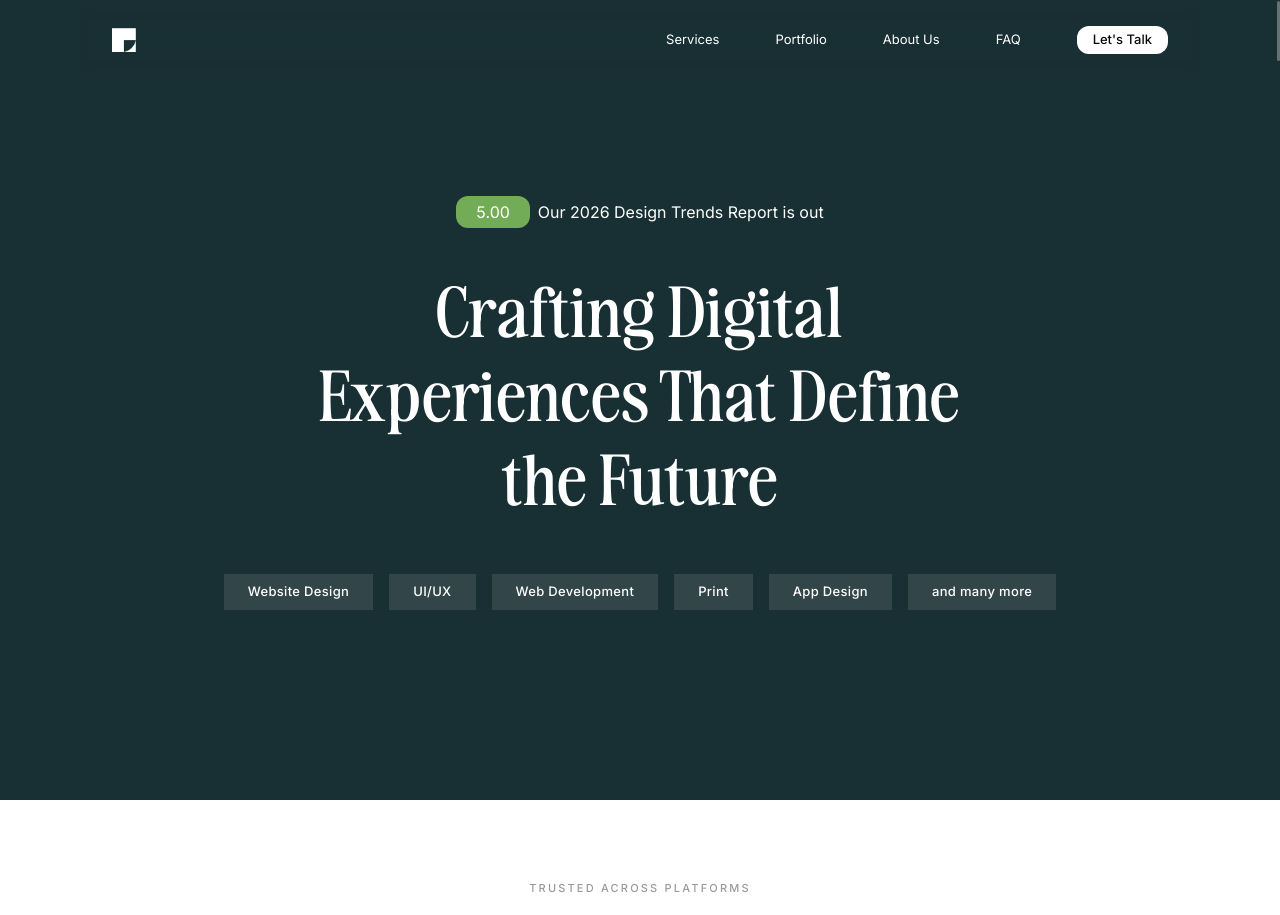
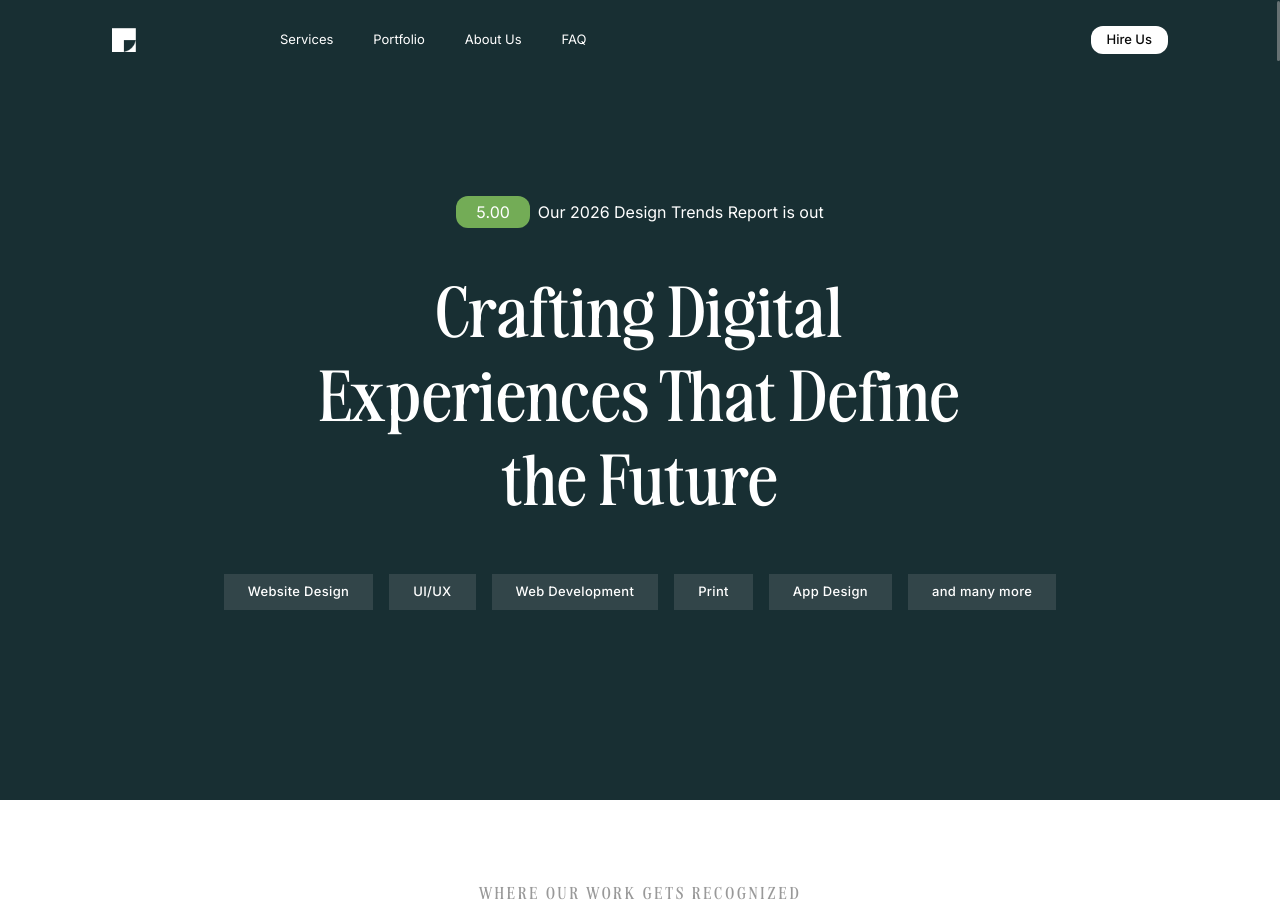
Before and after one commit to Neaz-mq/prographr-agency, a React (Vite) app: page / in a window 1280 px wide. Shown: the top 915 px of the page. Built offline with nearby package versions, Linux system fonts and the light colour scheme.

Commit message:
updated navbar

```diff
--- a/src/components/Navbar.jsx
+++ b/src/components/Navbar.jsx
@@ -3,10 +3,10 @@ import { Link, useNavigate, useLocation } from "react-router-dom";
 import { motion, AnimatePresence } from "framer-motion";
 
 const navLinks = [
-  { label: "Services",  sectionId: "hero"      },
-  { label: "Portfolio", sectionId: "portfolio"  },
-  { label: "About Us",  sectionId: "about"      },
-  { label: "FAQ",       sectionId: "faq"        },
+  { label: "Services", sectionId: "hero" },
+  { label: "Portfolio", sectionId: "portfolio" },
+  { label: "About Us", sectionId: "about" },
+  { label: "FAQ", sectionId: "faq" },
 ];
 
 function lenisScrollTo(sectionId) {
@@ -20,16 +20,18 @@ function lenisScrollTo(sectionId) {
 }
 
 export default function Navbar() {
-  const [scrolled, setScrolled]     = useState(false);
+  const [scrolled, setScrolled] = useState(false);
   const [mobileOpen, setMobileOpen] = useState(false);
   const [activeSection, setActiveSection] = useState("");
 
-  const navigate  = useNavigate();
-  const location  = useLocation();
+  const navigate = useNavigate();
+  const location = useLocation();
 
   useEffect(() => {
     document.body.style.overflow = mobileOpen ? "hidden" : "";
-    return () => { document.body.style.overflow = ""; };
+    return () => {
+      document.body.style.overflow = "";
+    };
   }, [mobileOpen]);
 
   useEffect(() => {
@@ -44,8 +46,10 @@ export default function Navbar() {
       const el = document.getElementById(sectionId);
       if (!el) return null;
       const obs = new IntersectionObserver(
-        ([entry]) => { if (entry.isIntersecting) setActiveSection(sectionId); },
-        { rootMargin: "-40% 0px -55% 0px" }
+        ([entry]) => {
+          if (entry.isIntersecting) setActiveSection(sectionId);
+        },
+        { rootMargin: "-40% 0px -55% 0px" },
       );
       obs.observe(el);
       return obs;
@@ -62,7 +66,7 @@ export default function Navbar() {
         setTimeout(() => lenisScrollTo(sectionId), 50);
       }
     },
-    [location.pathname, navigate]
+    [location.pathname, navigate],
   );
 
   useEffect(() => {
@@ -79,30 +83,45 @@ export default function Navbar() {
   const isHome = location.pathname === "/";
 
   const overlayVariants = {
-    closed: { clipPath: "inset(0 0 100% 0)", transition: { duration: 0.6, ease: [0.76, 0, 0.24, 1] } },
-    open:   { clipPath: "inset(0 0 0% 0)",   transition: { duration: 0.6, ease: [0.76, 0, 0.24, 1] } },
+    closed: {
+      clipPath: "inset(0 0 100% 0)",
+      transition: { duration: 0.6, ease: [0.76, 0, 0.24, 1] },
+    },
+    open: {
+      clipPath: "inset(0 0 0% 0)",
+      transition: { duration: 0.6, ease: [0.76, 0, 0.24, 1] },
+    },
   };
 
   const linkVariants = {
     closed: { y: 60, opacity: 0 },
-    open:   (i) => ({
+    open: (i) => ({
       y: 0,
       opacity: 1,
-      transition: { delay: 0.15 + i * 0.07, duration: 0.6, ease: [0.33, 1, 0.68, 1] },
+      transition: {
+        delay: 0.15 + i * 0.07,
+        duration: 0.6,
+        ease: [0.33, 1, 0.68, 1],
+      },
     }),
   };
 
   const footerVariants = {
     closed: { opacity: 0, y: 20 },
-    open:   { opacity: 1, y: 0, transition: { delay: 0.5, duration: 0.5, ease: "easeOut" } },
+    open: {
+      opacity: 1,
+      y: 0,
+      transition: { delay: 0.5, duration: 0.5, ease: "easeOut" },
+    },
   };
 
   return (
     <>
       <header className="absolute top-0 left-0 right-0 z-50 px-3 md:px-[1rem] 3xl:px-[25rem] 2xl:px-[9rem] xl:px-[5rem] lg:px-[4rem] 3xl:pt-[10px] 2xl:pt-[10px] xl:pt-[10px] lg:pt-[10px] md:pt-[10px] pt-[10px]">
-        <div className={`mx-auto transition-all duration-500 ${scrolled ? "backdrop-blur-md shadow-lg" : "backdrop-blur-sm"}`}>
+        <div
+          className={`mx-auto transition-all duration-500 ${scrolled ? "" : ""}`}
+        >
           <div className="flex items-center justify-between px-6 md:px-8 h-[65px] 3xl:h-[85px] 2xl:h-[70px] xl:h-[60px] lg:h-[55px] md:h-[55px]">
-
             {/* Logo */}
             <Link to="/" className="flex items-center z-[60] relative">
               <img
@@ -113,8 +132,9 @@ export default function Navbar() {
             </Link>
 
             {/* Desktop Nav */}
-            <div className="hidden md:flex items-center gap-10 lg:gap-14">
-              <nav className="flex items-center gap-7 lg:gap-14">
+            <div className="hidden md:flex items-center justify-between flex-1 ml-10 lg:ml-36">
+              {/* Nav links — left side, near logo */}
+              <nav className="flex items-center gap-7 lg:gap-10">
                 {navLinks.map(({ label, sectionId }) => (
                   <button
                     key={sectionId}
@@ -129,12 +149,16 @@ export default function Navbar() {
                   </button>
                 ))}
               </nav>
-              <button
-                onClick={() => scrollToSection("contact")}
-                className="inline-flex items-center rounded-xl 3xl:px-5 3xl:py-1.5 2xl:px-4 2xl:py-1 xl:px-4 xl:py-1 lg:px-3 lg:py-1 md:px-3 md:py-1 text-[14px] 3xl:text-[16px] 2xl:text-[13px] xl:text-[13px] lg:text-[14px] md:text-[14px] text-[#0a0a0a] bg-white hover:bg-[#e8e8e8] transition-colors duration-200 font-medium"
+
+              {/* hire — right side */}
+              <a
+                href="https://www.upwork.com/your-profile"
+                target="_blank"
+                rel="noopener noreferrer"
+                className="inline-flex items-center justify-center rounded-xl 3xl:px-5 3xl:py-1.5 2xl:px-4 2xl:py-1 xl:px-4 xl:py-1 lg:px-3 lg:py-1 md:px-3 md:py-1 text-[14px] 3xl:text-[16px] 2xl:text-[13px] xl:text-[13px] lg:text-[14px] md:text-[14px] text-[#0a0a0a] bg-white hover:bg-[#e8e8e8] transition-colors duration-200 font-medium no-underline"
               >
-                Let's Talk
-              </button>
+                Hire Us
+              </a>
             </div>
 
             {/* Hamburger */}
@@ -144,22 +168,29 @@ export default function Navbar() {
               aria-label="Toggle menu"
             >
               <motion.span
-                animate={mobileOpen ? { rotate: 45, y: 8 } : { rotate: 0, y: 0 }}
+                animate={
+                  mobileOpen ? { rotate: 45, y: 8 } : { rotate: 0, y: 0 }
+                }
                 transition={{ duration: 0.3, ease: [0.76, 0, 0.24, 1] }}
                 className="block w-6 h-[1.5px] bg-white origin-center"
               />
               <motion.span
-                animate={mobileOpen ? { opacity: 0, scaleX: 0 } : { opacity: 1, scaleX: 1 }}
+                animate={
+                  mobileOpen
+                    ? { opacity: 0, scaleX: 0 }
+                    : { opacity: 1, scaleX: 1 }
+                }
                 transition={{ duration: 0.2 }}
                 className="block w-6 h-[1.5px] bg-white"
               />
               <motion.span
-                animate={mobileOpen ? { rotate: -45, y: -8 } : { rotate: 0, y: 0 }}
+                animate={
+                  mobileOpen ? { rotate: -45, y: -8 } : { rotate: 0, y: 0 }
+                }
                 transition={{ duration: 0.3, ease: [0.76, 0, 0.24, 1] }}
                 className="block w-6 h-[1.5px] bg-white origin-center"
               />
             </button>
-
           </div>
         </div>
       </header>
@@ -177,7 +208,11 @@ export default function Navbar() {
             {/* X Close button inside overlay */}
             <motion.button
               initial={{ opacity: 0, scale: 0.7 }}
-              animate={{ opacity: 1, scale: 1, transition: { delay: 0.3, duration: 0.3 } }}
+              animate={{
+                opacity: 1,
+                scale: 1,
+                transition: { delay: 0.3, duration: 0.3 },
+              }}
               exit={{ opacity: 0, scale: 0.7 }}
               onClick={() => setMobileOpen(false)}
               className="absolute top-5 right-6 w-10 h-10 flex items-center justify-center rounded-full border border-white/20 bg-white/5 backdrop-blur-sm cursor-pointer"
@@ -191,7 +226,10 @@ export default function Navbar() {
             {/* Nav Links */}
             <nav className="flex flex-col gap-1 flex-1">
               {navLinks.map(({ label, sectionId }, i) => (
-                <div key={sectionId} className="overflow-hidden border-b border-white/[8%] py-4">
+                <div
+                  key={sectionId}
+                  className="overflow-hidden border-b border-white/[8%] py-4"
+                >
                   <motion.button
                     custom={i}
                     variants={linkVariants}
@@ -201,12 +239,18 @@ export default function Navbar() {
                     onClick={() => scrollToSection(sectionId)}
                     className="w-full text-left bg-transparent border-none outline-none cursor-pointer flex items-center justify-between group mt-6"
                   >
-                    <span className={`text-[clamp(36px,10vw,36px)] font-semibold tracking-[-1px] leading-none transition-colors duration-200 ${
-                      isHome && activeSection === sectionId ? "text-[#73AC56]" : "text-white group-hover:text-[#73AC56]"
-                    }`}>
+                    <span
+                      className={`text-[clamp(36px,10vw,36px)] font-semibold tracking-[-1px] leading-none transition-colors duration-200 ${
+                        isHome && activeSection === sectionId
+                          ? "text-[#73AC56]"
+                          : "text-white group-hover:text-[#73AC56]"
+                      }`}
+                    >
                       {label}
                     </span>
-                    <span className="text-white/30 text-2xl group-hover:text-[#73AC56] transition-colors duration-200">↗</span>
+                    <span className="text-white/30 text-2xl group-hover:text-[#73AC56] transition-colors duration-200">
+                      ↗
+                    </span>
                   </motion.button>
                 </div>
               ))}
@@ -221,7 +265,9 @@ export default function Navbar() {
               className="flex items-center justify-between pt-8"
             >
               <div className="flex flex-col gap-1 mt-2">
-                <span className="text-white/40 text-[10px] uppercase tracking-[0.15em]">Ready to start?</span>
+                <span className="text-white/40 text-[10px] uppercase tracking-[0.15em]">
+                  Ready to start?
+                </span>
               </div>
               <button
                 onClick={() => scrollToSection("contact")}
@@ -230,7 +276,6 @@ export default function Navbar() {
                 Let's Talk →
               </button>
             </motion.div>
-
           </motion.div>
         )}
       </AnimatePresence>
--- a/src/sections/ClientLogos.jsx
+++ b/src/sections/ClientLogos.jsx
@@ -76,14 +76,13 @@ export default function ClientLogos() {
 
         {/* ── Heading ── */}
         <div className="flex flex-col items-center text-center mb-10 md:mb-14">
-          <p className="text-black/40 uppercase tracking-[0.2em] text-[10px] md:text-[11px] font-medium mb-3">
-            Trusted across platforms
-          </p>
-          <h2 className="3xl:text-[clamp(52px,10vw,90px)] 2xl:text-[clamp(52px,10vw,80px)] xl:text-[clamp(45px,3.8vw,58px)] lg:text-[clamp(40px,3.8vw,58px)] md:text-[clamp(36px,3.8vw,58px)] font-bold text-[#182F33] leading-[1.0] tracking-[-2px] pb-5">
-            Where our work
-            <br />
-            gets recognized
-          </h2>
+          <p
+  className="text-black/40 uppercase tracking-[0.2em] text-[10px] md:text-[16px] font-medium mb-3 text-[#182F33]"
+  style={{ fontFamily: "'Awesome Serif VAR', serif" }}
+>
+  Where our work gets recognized
+</p>
+
         </div>
 
         {/* ── Logo ticker ── */}
```
Also changed, not shown: src/sections/Testimonials.jsx (+31 -12 lines).
